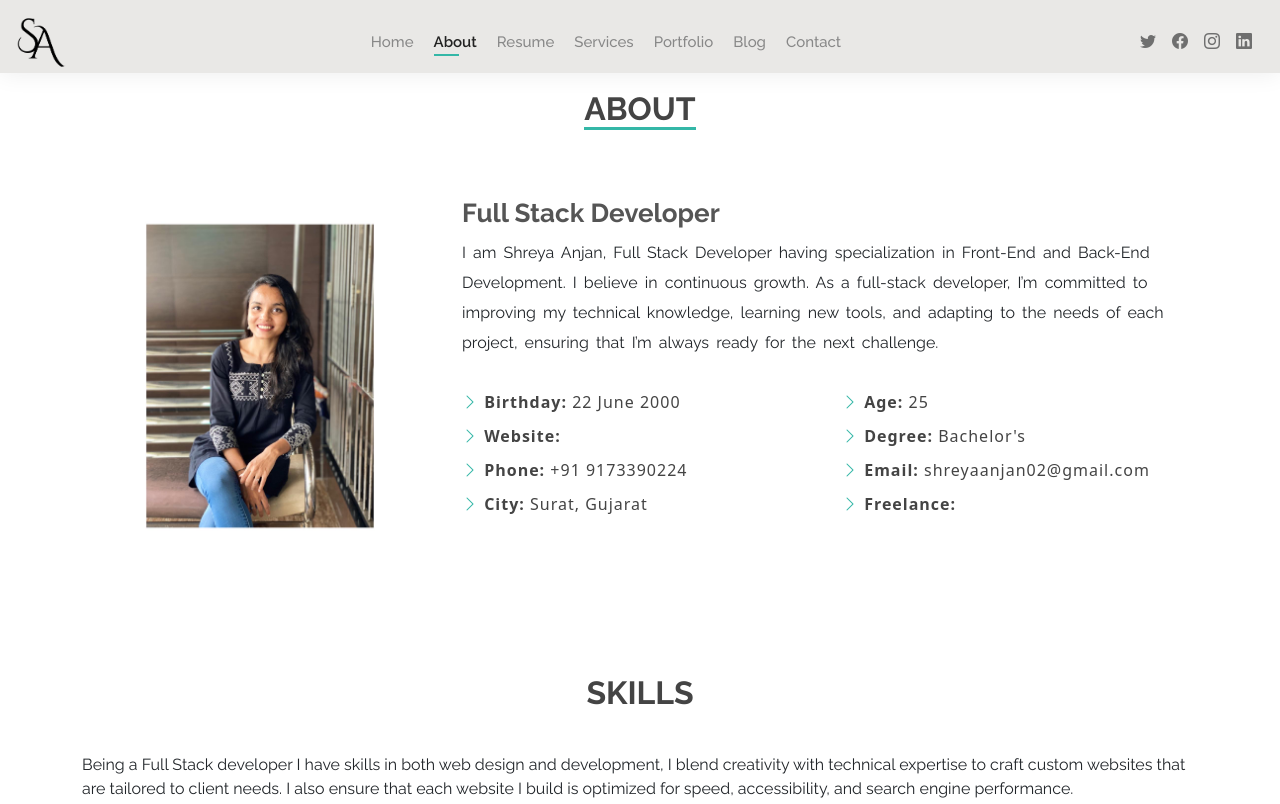
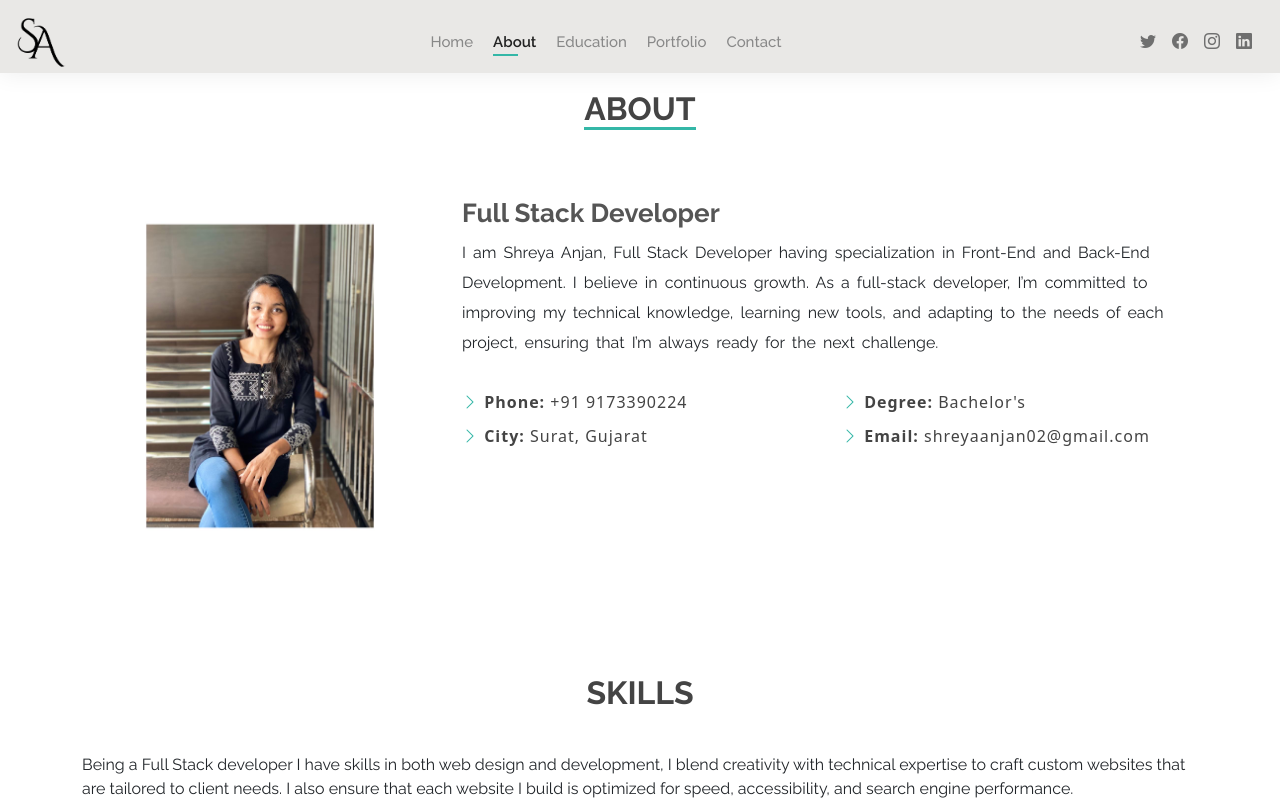
Before and after one commit to shreyaanjan/portfolio, a plain HTML site: page about.html in a window 1280 px wide. Shown: the top 804 px of the page. Drawn offline with nearby package versions, Linux system fonts and the light colour scheme.

Commit message:
minor changes

```diff
--- a/about.html
+++ b/about.html
@@ -48,17 +48,17 @@
                         <a href="./about.html" id="home1">About</a>
                     </li>
                     <li>
-                        <a href="./resume.html">Resume</a>
+                        <a href="./resume.html">Education</a>
                     </li>
-                    <li>
+                    <!-- <li>
                         <a href="./services.html">Services</a>
-                    </li>
+                    </li> -->
                     <li>
                         <a href="./portfolio.html">Portfolio</a>
                     </li>
-                    <li>
+                    <!-- <li>
                         <a href="./blog.html">Blog</a>
-                    </li>
+                    </li> -->
                     <li>
                         <a href="./contact.html">Contact</a>
                     </li>
@@ -97,17 +97,17 @@
                 <a href="./about.html"  id="home2">About</a>
             </li>
             <li>
-                <a href="./resume.html">Resume</a>
+                <a href="./resume.html">Education</a>
             </li>
-            <li>
+            <!-- <li>
                 <a href="./services.html">Services</a>
-            </li>
+            </li> -->
             <li>
                 <a href="./portfolio.html">Portfolio</a>
             </li>
-            <li>
+            <!-- <li>
                 <a href="./blog.html">Blog</a>
-            </li>
+            </li> -->
             <li>
                 <a href="./contact.html">Contact</a>
             </li>
@@ -139,14 +139,10 @@
                     <div class="row">
                         <div class="col-lg-6">
                             <ul class="my-info pt-3">
-                                <li>
+                                <!-- <li>
                                     <i class="bi bi-chevron-right"></i>
                                     <strong>Birthday:</strong> 22 June 2000
-                                </li>
-                                <li>
-                                    <i class="bi bi-chevron-right"></i>
-                                    <strong>Website:</strong>
-                                </li>
+                                </li> -->
                                 <li>
                                     <i class="bi bi-chevron-right"></i>
                                     <strong>Phone:</strong> +91 9173390224
@@ -159,10 +155,10 @@
                         </div>
                         <div class="col-lg-6">
                             <ul class="my-info pt-3">
-                                <li>
+                                <!-- <li>
                                     <i class="bi bi-chevron-right"></i>
                                     <strong>Age:</strong> 25
-                                </li>
+                                </li> -->
                                 <li>
                                     <i class="bi bi-chevron-right"></i>
                                     <strong>Degree:</strong> Bachelor's
@@ -170,10 +166,6 @@
                                 <li>
                                     <i class="bi bi-chevron-right"></i>
                                     <strong>Email:</strong> shreyaanjan02@gmail.com
-                                </li>
-                                <li>
-                                    <i class="bi bi-chevron-right"></i>
-                                    <strong>Freelance:</strong>
                                 </li>
                             </ul>
                         </div>
```
Also changed, not shown: contact.html (+10 -10 lines), index.html (+10 -10 lines), portfolio.html (+10 -10 lines), resume.html (+14 -14 lines), services.html (+10 -10 lines).
